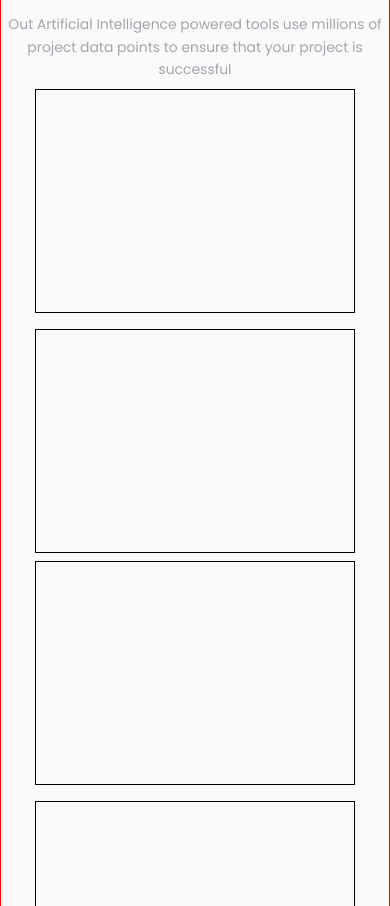
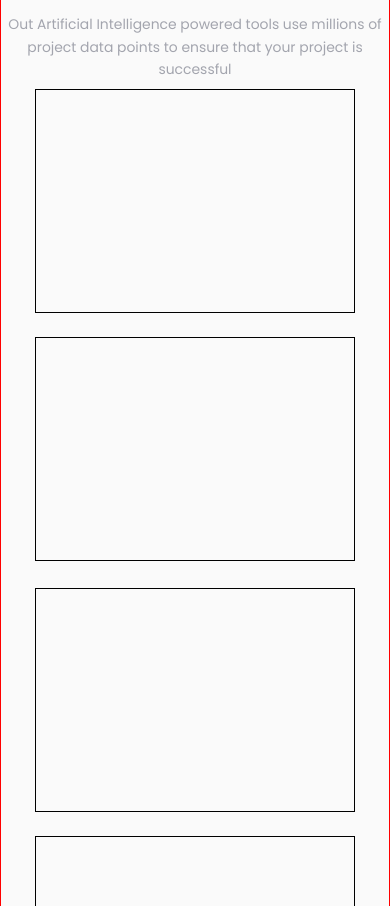
Before and after one commit to aadiisk21/P14, a plain HTML site: page index.html in a window 390 px wide. Shown: the part 194-1100 px from the top of the page. Drawn offline with Linux system fonts and the light colour scheme.

```diff
--- a/css/style.css
+++ b/css/style.css
@@ -56,6 +56,7 @@
     font-family: 'Poppins', sans-serif;
     font-size: 15px;
     background-color: var(--clr-light-gray);
+    overflow-x: hidden;
 }
 
 /* A elements that don't have a class get default styles */
@@ -133,13 +134,24 @@
     display: flex;
     justify-content: center;
     align-items: center;
-    /* gap: 0.7rem; */
+    gap: 1.5rem;
     flex-wrap: wrap;
+    margin: 0.5rem auto;
 }
 
 .box {
     border: 1px solid black;
     width: 20rem;
     height: 14rem;
-    margin: 0.5rem auto;
 }
+
+.boxes__two {
+    display: flex;
+    justify-content: center;
+    align-items: center;
+    flex-flow: column;
+    gap: 1.7rem;
+    flex-wrap: wrap;
+}
+
+@media screen {}
```
